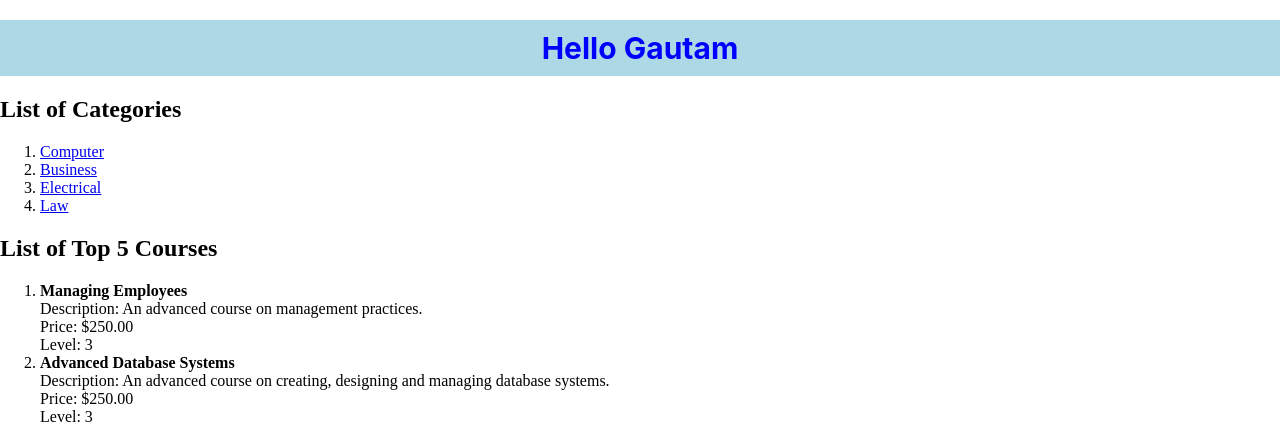
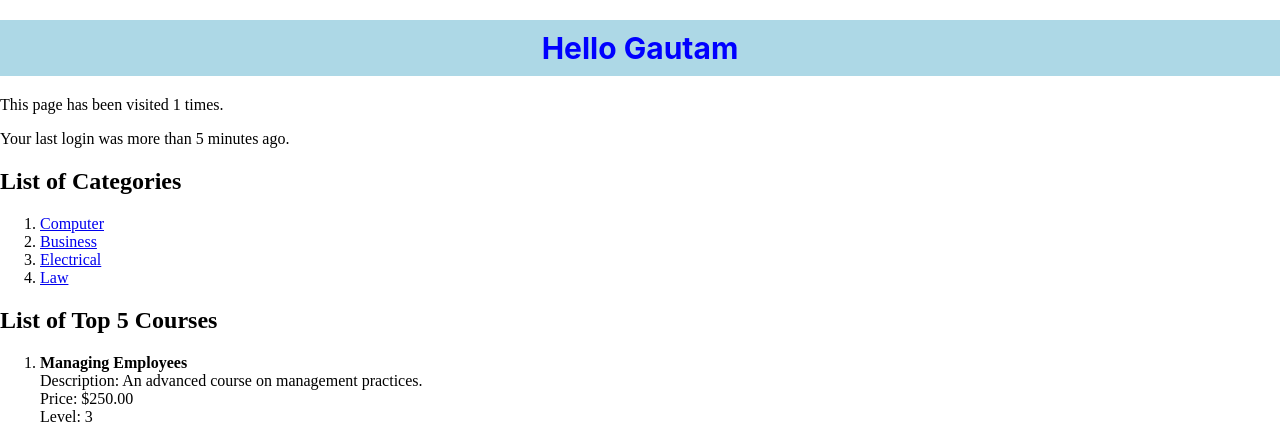
Before and after one commit to Flash-7/DistanceEd, a Django app: page /myappF23/ in a window 1280 px wide. Shown: the top 424 px of the page. Run offline with Django 4.2, Linux system fonts and the light colour scheme; data comes from the database, SQL or seed files in the repository; both versions use the stored data as it was after the commit.

Commit message:
Updated index.html

```diff
--- a/myappF23/templates/myappF23/index.html
+++ b/myappF23/templates/myappF23/index.html
@@ -5,6 +5,14 @@
 {% endblock %}
 
 {% block body_block %}
+    <p>This page has been visited {{ user_visits }} times.</p>
+
+    {% if last_login_info %}
+    <p>Your last login was on: {{ last_login_info }}</p>
+    {% else %}
+    <p>Your last login was more than 5 minutes ago.</p>
+    {% endif %}
+
     {% if category_list %}
     <h2>List of Categories</h2>
     <ol>
```
Also changed, not shown: db.sqlite3.
